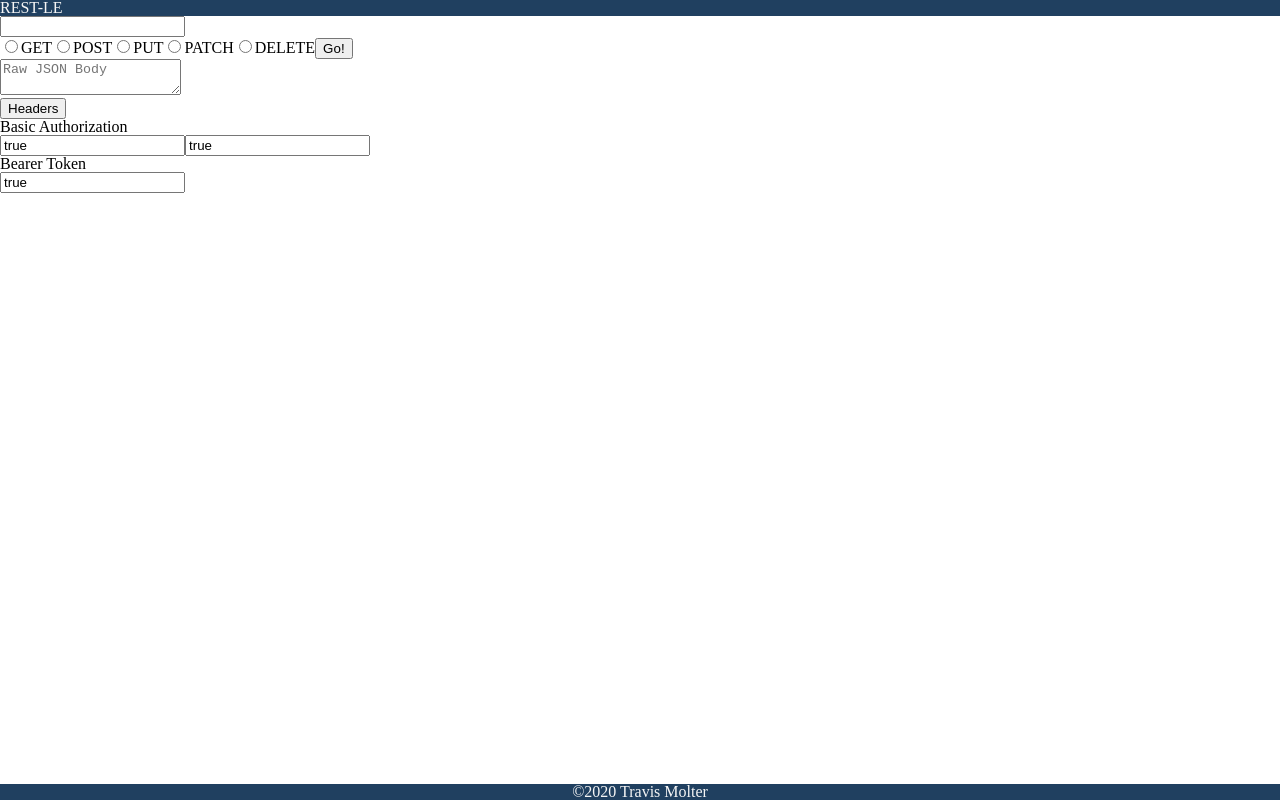
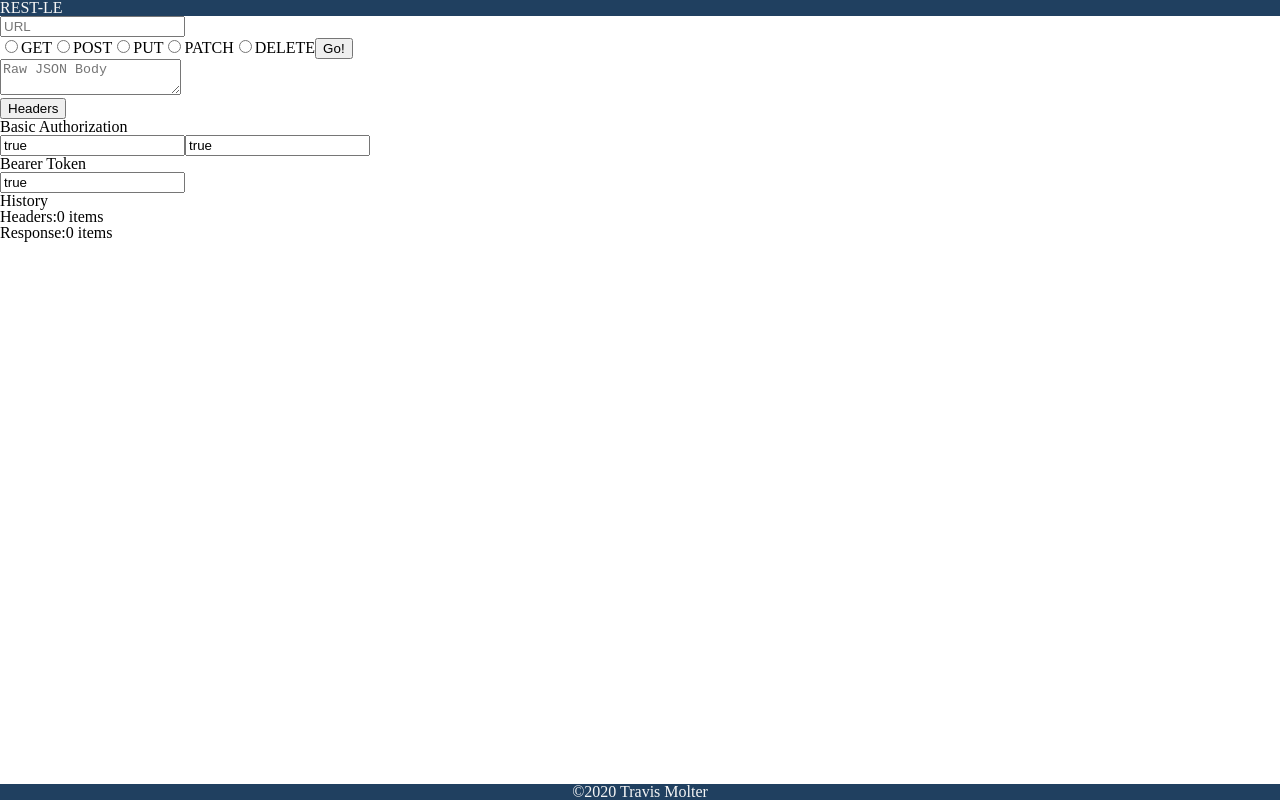
Before and after one commit to treem0/RESTY-Clone, a React app: page / in a window 1280 px wide. Built offline with nearby package versions, Linux system fonts and the light colour scheme.

Commit message:
URL props and method props workin

```diff
--- a/src/components/form/Form.js
+++ b/src/components/form/Form.js
@@ -4,7 +4,7 @@ import PropTypes from 'prop-types';
 const Form = ({ url, method, authusername, authpassword, onChange, onSubmit }) => (
   <form>
     <section>
-      <input name={url} type='text'></input>
+      <input name="url" type="text" value={url} placeholder="URL" onChange={onChange}></input>
       <div id='methods'>
         <label>
           <input type="radio" name="method" value="get" onChange={onChange}></input>
--- a/src/components/history/History.js
+++ b/src/components/history/History.js
@@ -0,0 +1,11 @@
+import React from 'react';
+import PropTypes from 'prop-types';
+
+const History = () => (
+  <aside>
+    <h2>History</h2>
+    <ul id="history"></ul>
+  </aside>
+);
+
+export default History;
--- a/src/components/response/Response.js
+++ b/src/components/response/Response.js
@@ -2,7 +2,20 @@ import React from 'react';
 import PropTypes from 'prop-types';
 
 const Response = () => (
-  <div id="json"></div>
+  <div id="json">
+    <div id="header">
+      <div>
+        <span>Headers:</span>
+        <span>0 items</span>
+      </div>
+    </div>
+    <div id="response">
+      <div>
+        <span>Response:</span>
+        <span>0 items</span>
+      </div>
+    </div>
+  </div>
 );
 
 
--- a/src/containers/Restle.js
+++ b/src/containers/Restle.js
@@ -1,12 +1,14 @@
 import React, { Component } from 'react';
 import Form from '../components/form/Form';
-
+import History from '../components/history/History';
+import Response from '../components/response/Response';
 
 export default class RESTLE extends Component {
 state = {
   url: '',
   method: '',
-  response: []
+  response: [],
+  history: []
 }
 
 handleChange = ({ target }) => {
@@ -23,7 +25,11 @@ handleSubmit = event => {
 
 render() {
   return (
-    <Form />
+    <>
+      <Form url={this.state.url} onSubmit={this.handleSubmit} onChange={this.handleChange} />
+      <History />
+      <Response />
+    </>
   );
 }
 }
```
